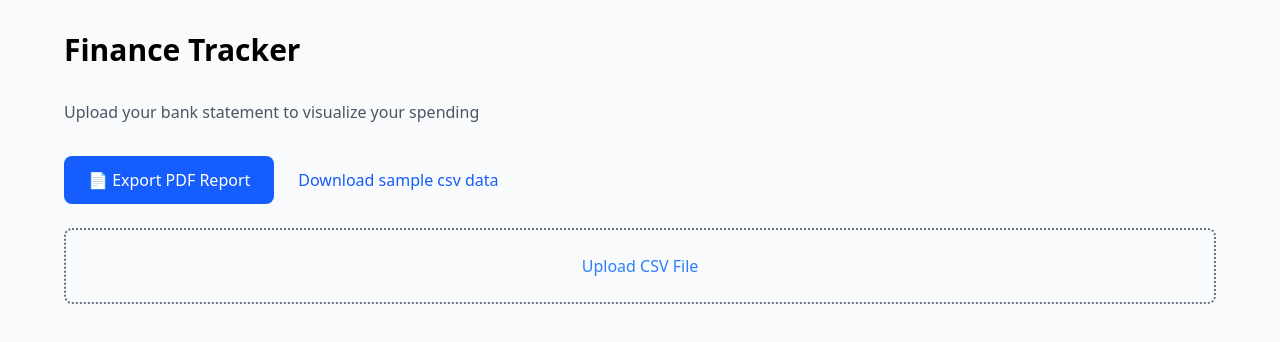
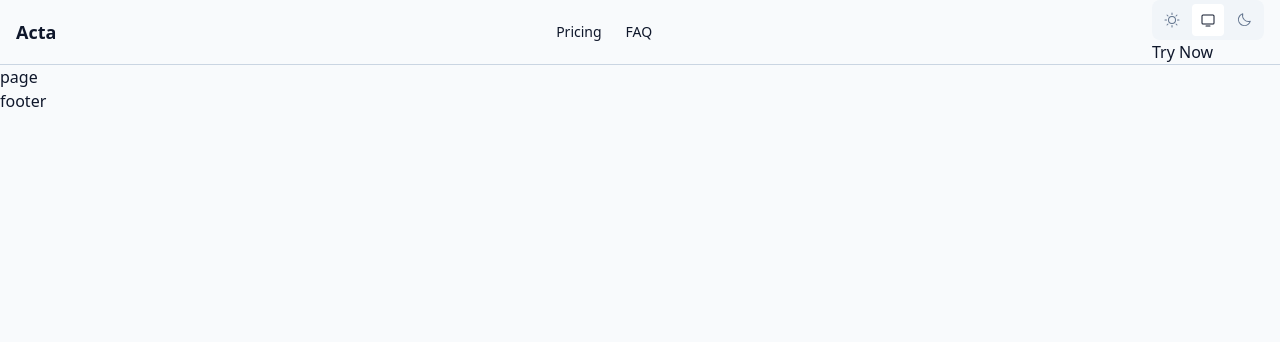
Before and after one commit to uttam-on-git/acta, a Next.js app: page / in a window 1280 px wide. Shown: the top 342 px of the page. Built offline with nearby package versions, Linux system fonts and the light colour scheme.

Commit message:
add dark mode and design tokens

```diff
--- /dev/null
+++ b/app/(marketing)/faq/page.js
@@ -0,0 +1,3 @@
+export default function FAQ() {
+    return <div>hello</div>
+}
--- /dev/null
+++ b/app/(marketing)/layout.js
@@ -0,0 +1,11 @@
+import { Navbar } from "@/components/Navbar";
+
+export default function HomeLayout({children}) {
+    return (
+        <div className="min-h-screen flex flex-col">
+            <Navbar/>
+            <main>{ children }</main>
+            <footer>footer</footer>
+        </div>
+    );
+}
--- /dev/null
+++ b/app/(marketing)/page.js
@@ -0,0 +1,5 @@
+export default function Homepage() {
+  return (
+    <div>page</div>
+  )
+}
--- /dev/null
+++ b/app/(marketing)/pricing/page.js
@@ -0,0 +1,5 @@
+export default function page() {
+  return (
+    <div>page</div>
+  )
+}
--- a/app/page.js
+++ b/app/dashboard/page.js
@@ -12,8 +12,9 @@ import SearchBar from "@/components/SearchBar";
 import { CategoryFilter } from "@/components/CategoryFilter";
 import { DateRangePicker } from "@/components/DateRangePicker";
 import { exportToPdf } from "@/utils/exportPdf";
+import { ThemeToggle } from "@/components/ThemeToggle";
 
-export default function Home() {
+export default function Dashboard() {
   const [transactions, setTransactions] = useState([]);
   const [summary, setSummary] = useState(null);
   const [spendingOverTime, setSpendingOverTime] = useState([]);
@@ -116,8 +117,9 @@ export default function Home() {
   };
 
   return (
-    <main className="min-h-screen p-4 md:p-8 bg-gray-50">
+    <main className="min-h-screen p-4 md:p-8 bg-surface">
       <div className="max-w-6xl mx-auto">
+        <ThemeToggle></ThemeToggle>
         <div className="mb-8">
           <h1 className="text-3xl font-bold mb-8">Finance Tracker</h1>
           <p className="text-gray-600">
--- a/app/globals.css
+++ b/app/globals.css
@@ -1 +1,166 @@
 @import "tailwindcss";
+
+@theme {
+
+  /* Red Scale */
+  --color-red-50: oklch(0.971 0.013 17.38);
+  --color-red-500: oklch(0.637 0.237 25.331);
+  --color-red-600: oklch(0.577 0.245 27.325);
+  --color-red-700: oklch(0.505 0.213 27.518);
+
+  /* Blue Scale */
+  --color-blue-50: oklch(0.97 0.014 254.604);
+  --color-blue-400: oklch(0.707 0.165 254.624);
+  --color-blue-500: oklch(0.623 0.214 259.815);
+  --color-blue-600: oklch(0.546 0.245 262.881);
+  --color-blue-700: oklch(0.488 0.243 264.376);
+  --color-blue-950: oklch(0.282 0.091 267.935);
+
+  /* Green Scale */
+  --color-green-50: oklch(0.982 0.018 155.826);
+  --color-green-500: oklch(0.723 0.219 149.579);
+  --color-green-600: oklch(0.627 0.194 149.214);
+  --color-green-700: oklch(0.527 0.154 150.069);
+
+  /* Slate Scale (neutrals) */
+  --color-slate-50: oklch(0.984 0.003 247.858);
+  --color-slate-100: oklch(0.968 0.007 247.896);
+  --color-slate-200: oklch(0.929 0.013 255.508);
+  --color-slate-300: oklch(0.869 0.022 252.894);
+  --color-slate-400: oklch(0.704 0.04 256.788);
+  --color-slate-500: oklch(0.554 0.046 257.417);
+  --color-slate-600: oklch(0.446 0.043 257.281);
+  --color-slate-700: oklch(0.372 0.044 257.287);
+  --color-slate-800: oklch(0.279 0.041 260.031);
+  --color-slate-900: oklch(0.208 0.042 265.755);
+  --color-slate-950: oklch(0.129 0.042 264.695);
+
+  /* Amber (for warnings/accents) */
+  --color-amber-50: oklch(0.987 0.022 95.277);
+  --color-amber-500: oklch(0.769 0.188 70.08);
+  --color-amber-600: oklch(0.666 0.179 58.318);
+
+  /* Base Colors */
+  --color-black: #000;
+  --color-white: #fff;
+  --color-transparent: transparent;
+
+  /*Light mode bro*/
+
+  /* Backgrounds */
+  --color-background: var(--color-slate-50);
+  --color-surface: var(--color-white);
+  --color-surface-muted: var(--color-slate-100);
+  --color-surface-hover: var(--color-slate-200);
+
+  /* Text */
+  --color-foreground: var(--color-slate-900);
+  --color-foreground-secondary: var(--color-slate-600);
+  --color-muted: var(--color-slate-500);
+  --color-muted-foreground: var(--color-slate-400);
+
+  /* Borders */
+  --color-border: var(--color-slate-300);
+  --color-border-strong: var(--color-slate-400);
+  --color-ring: var(--color-blue-500);
+
+  /* Primary Actions */
+  --color-primary: var(--color-blue-600);
+  --color-primary-hover: var(--color-blue-700);
+  --color-primary-foreground: var(--color-white);
+
+  /* Secondary Actions */
+  --color-secondary: var(--color-slate-200);
+  --color-secondary-hover: var(--color-slate-300);
+  --color-secondary-foreground: var(--color-slate-900);
+
+  /* Semantic States */
+  --color-success: var(--color-green-600);
+  --color-success-foreground: var(--color-white);
+  --color-danger: var(--color-red-600);
+  --color-danger-foreground: var(--color-white);
+  --color-warning: var(--color-amber-600);
+  --color-warning-foreground: var(--color-white);
+
+  /* Finance Specific */
+  --color-income: var(--color-green-600);
+  --color-expense: var(--color-red-600);
+
+  /* Accents */
+  --color-accent: var(--color-blue-50);
+  --color-accent-foreground: var(--color-blue-700);
+
+  /* Card specific */
+  --color-card: var(--color-white);
+  --color-card-foreground: var(--color-slate-900);
+
+  /* Inputs */
+  --color-input: var(--color-border);
+  --color-input-foreground: var(--color-foreground);
+}
+
+/* ----dark mode bro----*/
+
+.dark {
+  /* Backgrounds */
+  --color-background: var(--color-slate-950);
+  --color-surface: var(--color-slate-900);
+  --color-surface-muted: var(--color-slate-800);
+  --color-surface-hover: var(--color-slate-700);
+
+  /* Text */
+  --color-foreground: var(--color-slate-50);
+  --color-foreground-secondary: var(--color-slate-400);
+  --color-muted: var(--color-slate-500);
+  --color-muted-foreground: var(--color-slate-600);
+
+  /* Borders */
+  --color-border: var(--color-slate-800);
+  --color-border-strong: var(--color-slate-700);
+  --color-ring: var(--color-blue-400);
+
+  /* Primary Actions */
+  --color-primary: var(--color-blue-500);
+  --color-primary-hover: var(--color-blue-400);
+  --color-primary-foreground: var(--color-slate-950);
+
+  /* Secondary Actions */
+  --color-secondary: var(--color-slate-800);
+  --color-secondary-hover: var(--color-slate-700);
+  --color-secondary-foreground: var(--color-slate-50);
+
+  /* Semantic States */
+  --color-success: var(--color-green-500);
+  --color-success-foreground: var(--color-slate-950);
+  --color-danger: var(--color-red-500);
+  --color-danger-foreground: var(--color-slate-950);
+  --color-warning: var(--color-amber-500);
+  --color-warning-foreground: var(--color-slate-950);
+
+  /* Finance Specific */
+  --color-income: var(--color-green-500);
+  --color-expense: var(--color-red-500);
+
+  /* Accents */
+  --color-accent: var(--color-slate-800);
+  --color-accent-foreground: var(--color-blue-400);
+
+  /* Card specific */
+  --color-card: var(--color-slate-900);
+  --color-card-foreground: var(--color-slate-50);
+
+  /* Inputs */
+  --color-input: var(--color-border);
+  --color-input-foreground: var(--color-foreground);
+}
+
+@layer base {
+  * {
+    border-color: var(--color-border);
+  }
+
+  body {
+    background-color: var(--color-background);
+    color: var(--color-foreground);
+  }
+}
--- a/app/layout.js
+++ b/app/layout.js
@@ -1,5 +1,6 @@
 import { Geist, Geist_Mono } from "next/font/google";
 import "./globals.css";
+import { ThemeProvider } from "./providers/theme-providers";
 
 const geistSans = Geist({
   variable: "--font-geist-sans",
@@ -18,12 +19,11 @@ export const metadata = {
 
 export default function RootLayout({ children }) {
   return (
-    <html lang="en">
+    <html lang="en" suppressHydrationWarning>
       <body
         className={`${geistSans.variable} ${geistMono.variable} antialiased`}
-        suppressHydrationWarning
       >
-        {children}
+        <ThemeProvider>{children}</ThemeProvider>
       </body>
     </html>
   );
--- /dev/null
+++ b/app/providers/theme-providers.js
@@ -0,0 +1,17 @@
+'use client';
+
+import { ThemeProvider as NextThemesProvider } from 'next-themes';
+
+export function ThemeProvider({ children, ...props }) {
+  return (
+    <NextThemesProvider
+      attribute="class"
+      defaultTheme="system"
+      enableSystem
+      disableTransitionOnChange
+      {...props}
+    >
+      {children}
+    </NextThemesProvider>
+  );
+}
--- /dev/null
+++ b/components/Navbar.js
@@ -0,0 +1,22 @@
+import Link from "next/link";
+import { ThemeToggle } from "./ThemeToggle";
+
+export function Navbar() {
+  return (
+    <nav className="sticky top-0 z-50 border-b bg-background">
+      <div className="max-w-7xl mx-auto px-4">
+        <div className="flex h-16 items-center justify-between">
+          <Link href="/" className="font-bold text-lg">Acta</Link>
+          <div className="hidden md:flex items-center gap-6 text-sm">
+            <Link href="/pricing" className="hover:underline">Pricing</Link>
+            <Link href="/faq" className="hover:underline">FAQ</Link>
+          </div>
+          <div>
+            <ThemeToggle/>
+            <Link href="/dashboard">Try Now</Link>
+          </div>
+        </div>
+      </div>
+    </nav>
+  );
+}
--- /dev/null
+++ b/components/ThemeToggle.js
@@ -0,0 +1,64 @@
+"use client";
+import { MonitorIcon, MoonIcon, SunIcon } from "@phosphor-icons/react";
+import { useTheme } from "next-themes";
+import { useEffect, useState } from "react";
+
+export function ThemeToggle() {
+  const [mounted, setMounted] = useState(false);
+  const { theme, setTheme, systemTheme } = useTheme();
+
+  useEffect(() => {
+    // eslint-disable-next-line react-hooks/set-state-in-effect
+    setMounted(true);
+  }, []);
+
+  if (!mounted) {
+    return (
+      <div className="w-9 h-9 rounded-lg bg-surface-muted animate-pulse" />
+    );
+  }
+
+  const currentTheme = theme === "system" ? systemTheme : theme;
+
+  return (
+    <div className="block">
+    <div className="flex items-center gap-1 p-1 bg-surface-muted rounded-lg">
+      <button
+        onClick={() => setTheme("light")}
+        className={`p-2 rounded transition ${
+          theme === "light"
+            ? "bg-surface text-foreground"
+            : "text-muted hover:text-foreground"
+        }`}
+        aria-label="Light mode"
+      >
+        <SunIcon className="w-4 h-4" />
+      </button>
+
+      <button
+        onClick={() => setTheme("system")}
+        className={`p-2 rounded transition ${
+          theme === "system"
+            ? "bg-surface text-foreground"
+            : "text-muted hover:text-foreground"
+        }`}
+        aria-label="System mode"
+      >
+        <MonitorIcon className="w-4 h-4" />
+      </button>
+
+      <button
+        onClick={() => setTheme("dark")}
+        className={`p-2 rounded transition ${
+          theme === "dark"
+            ? "bg-surface text-foreground"
+            : "text-muted hover:text-foreground"
+        }`}
+        aria-label="Dark mode"
+      >
+        <MoonIcon className="w-4 h-4" />
+      </button>
+    </div>
+    </div>
+  );
+}
--- a/package.json
+++ b/package.json
@@ -9,9 +9,11 @@
     "lint": "eslint"
   },
   "dependencies": {
+    "@phosphor-icons/react": "^2.1.10",
     "jspdf": "^3.0.4",
     "jspdf-autotable": "^5.0.2",
     "next": "16.1.1",
+    "next-themes": "^0.4.6",
     "papaparse": "^5.5.3",
     "react": "19.2.3",
     "react-dom": "19.2.3",
```
Also changed, not shown: 1 other file (tests, documents, lock files or other folders).
